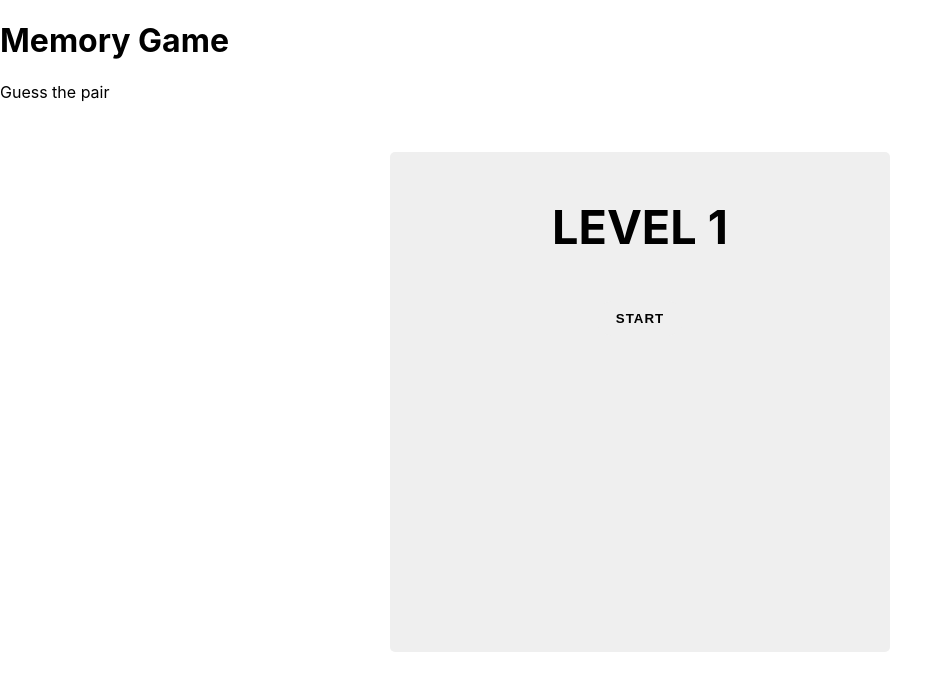
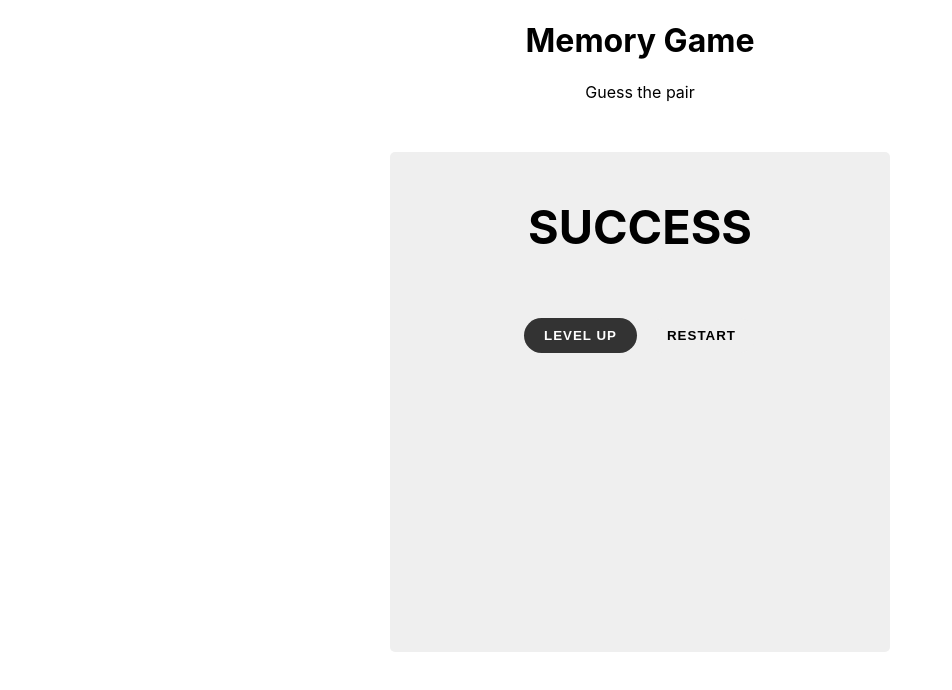
Before and after one commit to PavanKumarPatruni/Match-Pair-Memory-Game, a React (Create React App) app: page / in a window 1280 px wide. Shown: the top 690 px of the page, without its empty margins (0-952 px from the left). Built offline with nearby package versions, Linux system fonts and the light colour scheme.

Commit message:
first commit

```diff
--- a/src/App.js
+++ b/src/App.js
@@ -35,8 +35,8 @@ class App extends Component {
       lastActive: -1,
       lastActivePosition: -1,
       guessCount: 0,
-      start: false,
-      success: false,
+      start: true,
+      success: true,
       disbleClick: false,
       level: 1
     };
@@ -271,7 +271,7 @@ class App extends Component {
     } else {
       if (success) {
         finalComponent = <div className="success-div">
-          <h1>SUCCESS</h1>
+          <h3>SUCCESS</h3>
           <div>
             { levelUpComponent }
             <button className="button-class" onClick={() => this.onStartClick()}>Restart</button>
--- a/src/index.css
+++ b/src/index.css
@@ -10,6 +10,10 @@ body {
 code {
   font-family: source-code-pro, Menlo, Monaco, Consolas, "Courier New",
     monospace;
+}
+
+.App {
+  text-align: center;
 }
 
 .game-div {
```
Also changed, not shown: demo/image_5.png.
